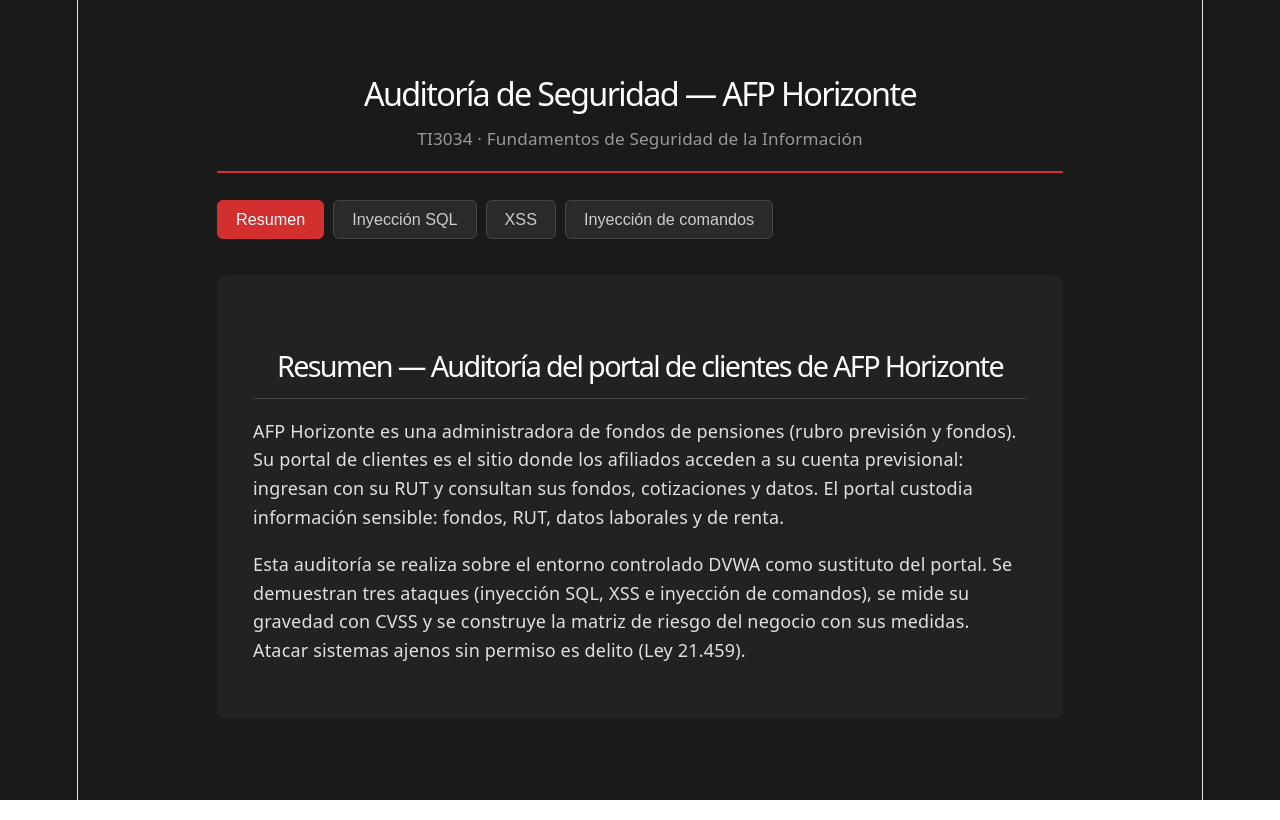
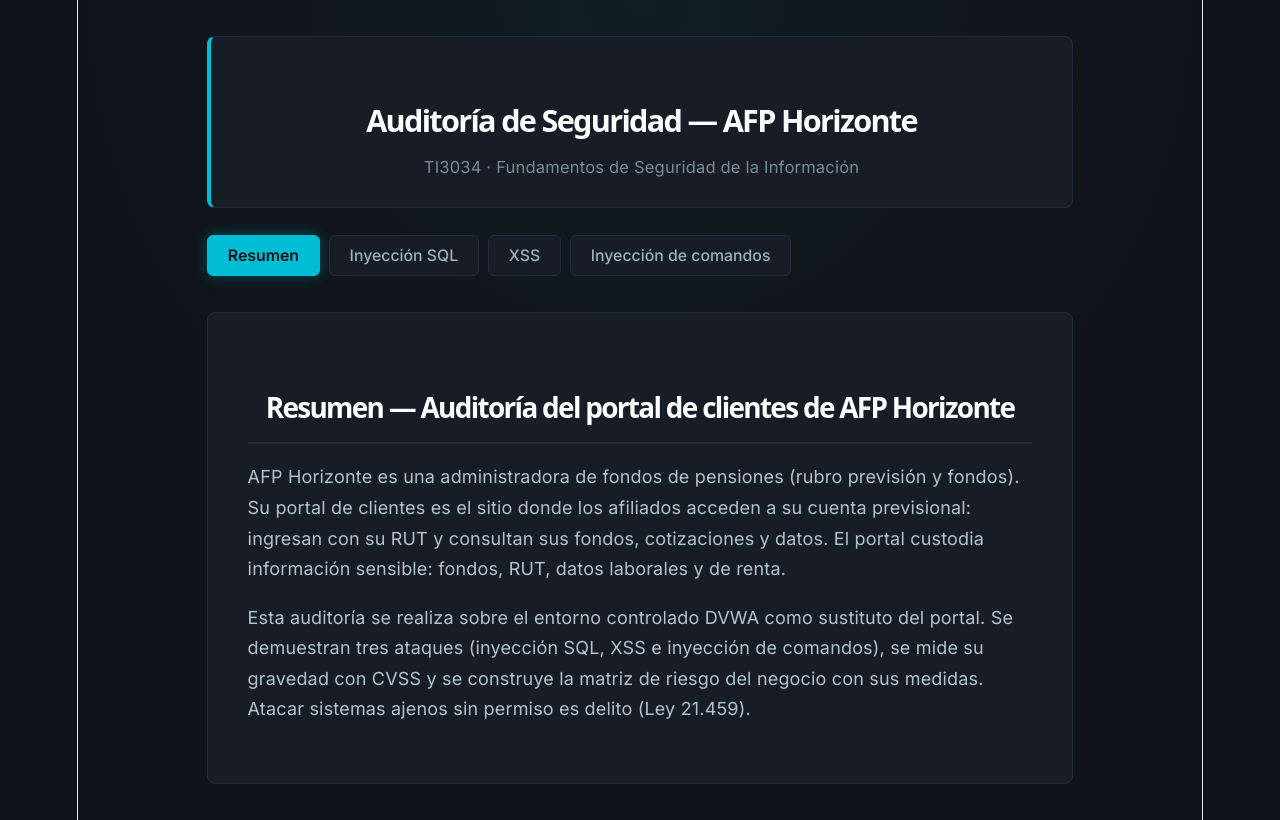
Before and after one commit to javierdev06/auditoria_corjav, a React (Vite) app: page / in a window 1280 px wide. Built offline with nearby package versions, Linux system fonts and the light colour scheme.

Commit message:
arreglos de color

```diff
--- a/src/App.css
+++ b/src/App.css
@@ -1,3 +1,5 @@
+@import url('https://fonts.googleapis.com/css2?family=Inter:wght@400;500;600;700&display=swap');
+
 * {
   margin: 0;
   padding: 0;
@@ -5,33 +7,40 @@
 }
 
 body {
-  background-color: #1a1a1a;
-  color: #e0e0e0;
-  font-family: system-ui, -apple-system, sans-serif;
-  line-height: 1.6;
+  background-color: #0f1419;
+  color: #c5d1db;
+  font-family: 'Inter', system-ui, sans-serif;
+  line-height: 1.7;
+  background-image:
+    radial-gradient(circle at 50% 0%, rgba(0, 188, 212, 0.05), transparent 55%);
 }
 
 .app {
-  max-width: 900px;
+  max-width: 920px;
   margin: 0 auto;
   padding: 2rem 1.5rem;
 }
 
 .header {
-  border-bottom: 2px solid #d32f2f;
-  padding-bottom: 1rem;
+  background-color: #161d26;
+  border: 1px solid #232d3a;
+  border-left: 4px solid #00bcd4;
+  padding: 1.4rem 1.6rem;
   margin-bottom: 1.5rem;
+  border-radius: 8px;
+  animation: fadeDown 0.5s ease;
 }
 
 .header h1 {
-  font-size: 1.8rem;
-  color: #fff;
-  margin-bottom: 0.3rem;
+  font-size: 1.7rem;
+  color: #ffffff;
+  margin-bottom: 0.4rem;
+  font-weight: 700;
 }
 
 .header p {
-  color: #999;
-  font-size: 0.95rem;
+  color: #7a8a99;
+  font-size: 0.92rem;
 }
 
 .nav {
@@ -42,50 +51,61 @@
 }
 
 .nav-btn {
-  background-color: #2a2a2a;
-  color: #ccc;
-  border: 1px solid #444;
-  padding: 0.5rem 1rem;
+  background-color: #161d26;
+  color: #9fb0bf;
+  border: 1px solid #232d3a;
+  padding: 0.55rem 1.1rem;
   border-radius: 6px;
   cursor: pointer;
-  font-size: 0.9rem;
-  transition: all 0.2s;
+  font-family: 'Inter', sans-serif;
+  font-size: 0.88rem;
+  font-weight: 500;
+  transition: all 0.2s ease;
 }
 
 .nav-btn:hover {
-  background-color: #383838;
+  border-color: #00bcd4;
+  color: #00bcd4;
+  transform: translateY(-2px);
 }
 
 .nav-btn.activo {
-  background-color: #d32f2f;
-  color: #fff;
-  border-color: #d32f2f;
+  background-color: #00bcd4;
+  color: #0f1419;
+  border-color: #00bcd4;
+  font-weight: 600;
+  box-shadow: 0 0 14px rgba(0, 188, 212, 0.35);
 }
 
 .contenido {
-  background-color: #222;
-  padding: 2rem;
+  background-color: #161d26;
+  border: 1px solid #232d3a;
+  padding: 2.2rem;
   border-radius: 8px;
+  animation: fadeIn 0.4s ease;
 }
 
 .seccion h1 {
-  font-size: 1.6rem;
-  color: #fff;
+  font-size: 1.55rem;
+  color: #ffffff;
   margin-bottom: 1rem;
-  border-bottom: 1px solid #444;
-  padding-bottom: 0.5rem;
+  border-bottom: 2px solid #232d3a;
+  padding-bottom: 0.6rem;
+  font-weight: 700;
 }
 
 .seccion h2 {
-  font-size: 1.25rem;
-  color: #d32f2f;
-  margin-top: 1.5rem;
+  font-size: 1.2rem;
+  color: #00bcd4;
+  margin-top: 1.8rem;
   margin-bottom: 0.7rem;
+  font-weight: 600;
 }
 
 .seccion p {
   margin-bottom: 1rem;
   text-align: left;
+  color: #b3c2cf;
 }
 
 .seccion ul {
@@ -95,39 +115,70 @@
 
 .seccion li {
   margin-bottom: 0.4rem;
+  color: #b3c2cf;
+}
+
+.seccion li::marker {
+  color: #00bcd4;
+}
+
+.seccion strong {
+  color: #ffffff;
+  font-weight: 600;
 }
 
 .seccion img {
   max-width: 100%;
-  border: 1px solid #444;
-  border-radius: 6px;
+  border: 1px solid #232d3a;
+  border-radius: 8px;
   margin: 1rem 0;
+  transition: all 0.3s ease;
+}
+
+.seccion img:hover {
+  border-color: #00bcd4;
+  box-shadow: 0 4px 18px rgba(0, 188, 212, 0.2);
 }
 
 .seccion code {
-  background-color: #333;
-  padding: 0.15rem 0.4rem;
+  background-color: #1e2630;
+  padding: 0.15rem 0.45rem;
   border-radius: 4px;
-  font-size: 0.9rem;
-  color: #ff8a80;
+  font-size: 0.88rem;
+  color: #4dd0e1;
+  font-family: 'Consolas', monospace;
 }
 
 .seccion pre {
-  background-color: #2d2d2d;
-  padding: 1rem;
-  border-radius: 6px;
+  background-color: #0a0e13;
+  padding: 1.1rem;
+  border-radius: 8px;
   overflow-x: auto;
   margin-bottom: 1rem;
-  border-left: 3px solid #d32f2f;
+  border: 1px solid #232d3a;
+  border-left: 4px solid #00bcd4;
 }
 
 .seccion pre code {
   background: none;
   padding: 0;
-  color: #d4d4d4;
+  color: #c5d1db;
+  font-family: 'Consolas', monospace;
 }
 
 .seccion em {
-  color: #aaa;
-  font-size: 0.92rem;
+  color: #7a8a99;
+  font-size: 0.9rem;
+  display: block;
+  margin-bottom: 1rem;
 }
+
+@keyframes fadeIn {
+  from { opacity: 0; }
+  to { opacity: 1; }
+}
+
+@keyframes fadeDown {
+  from { opacity: 0; transform: translateY(-10px); }
+  to { opacity: 1; transform: translateY(0); }
+}
```
